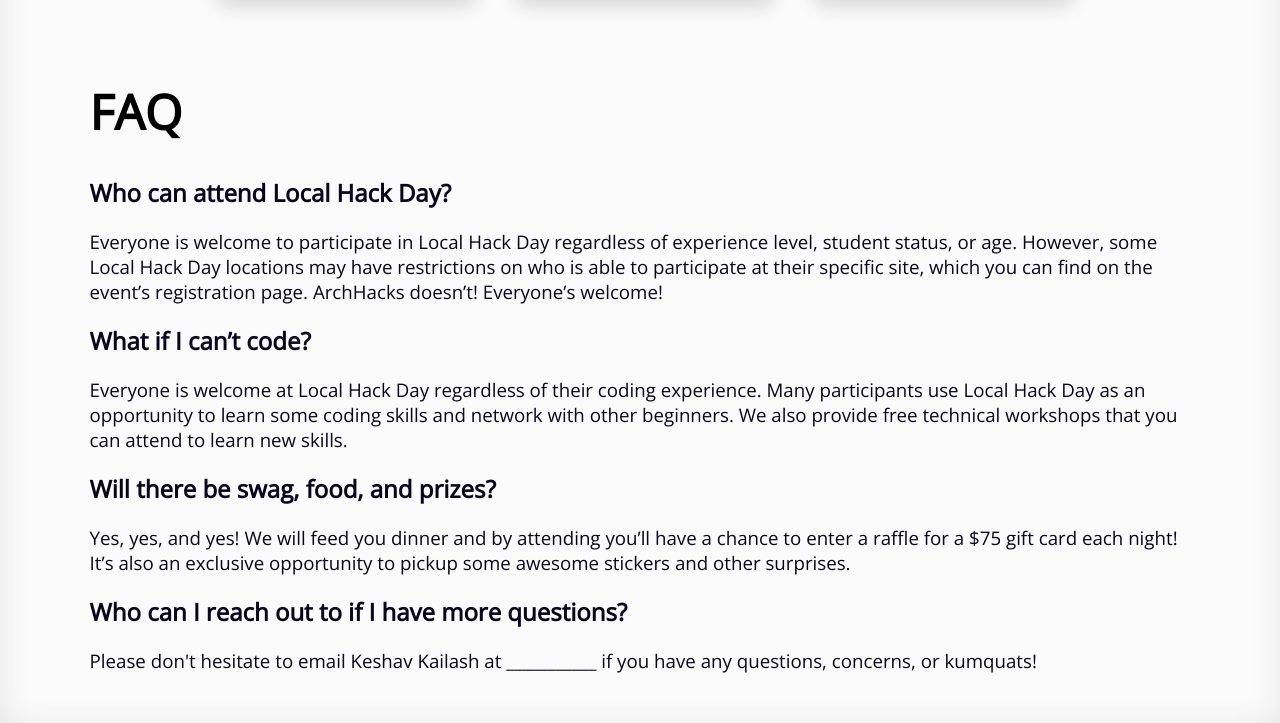
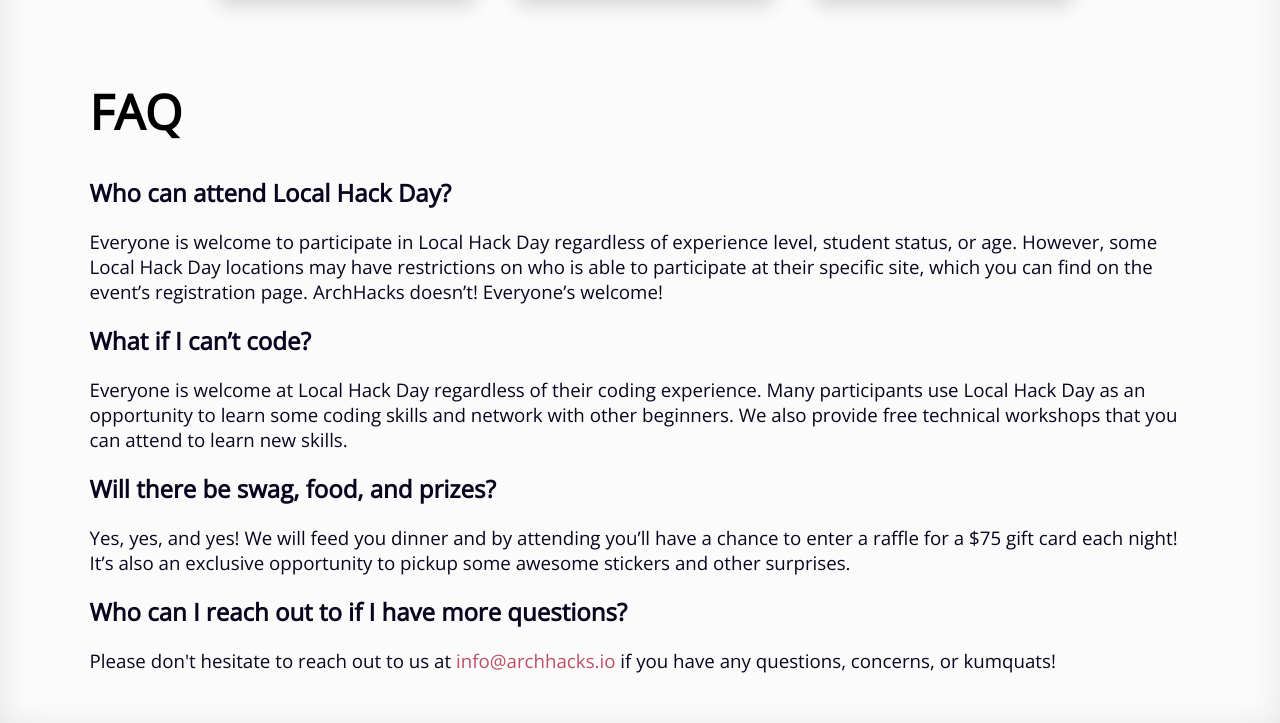
Before and after one commit to archhacks/Under-Construction-Site, a plain HTML site: page index.html in a window 1280 px wide. Shown: the part 1696-2419 px from the top of the page. Drawn offline with nearby package versions, Linux system fonts and the light colour scheme.

Commit message:
Added Archhacks email

```diff
--- a/assets/css/index_breakpoints.css
+++ b/assets/css/index_breakpoints.css
@@ -79,7 +79,9 @@ hr {
     background-color: black;
 
 }
-
+.archhacks-email {
+    color: #bd4e67;
+}
 
 
 @media only screen and (max-width: 1000px) {
--- a/index.html
+++ b/index.html
@@ -113,7 +113,7 @@
                     <h2 class="faq-question">Will there be swag, food, and prizes?</h2>
                     <h3 class="faq-answer">Yes, yes, and yes! We will feed you dinner and by attending you’ll have a chance to enter a raffle for a $75 gift card each night! It’s also an exclusive opportunity to pickup some awesome stickers and other surprises.</h3>
                     <h2 class="faq-question">Who can I reach out to if I have more questions?</h2>
-                    <h3 class="faq-answer">Please don't hesitate to email Keshav Kailash at ___________ if you have any questions, concerns, or kumquats!</h3>
+                    <h3 class="faq-answer">Please don't hesitate to reach out to us at <span class="archhacks-email">info@archhacks.io</span> if you have any questions, concerns, or kumquats!</h3>
                 </div>
         </div>
 
```
